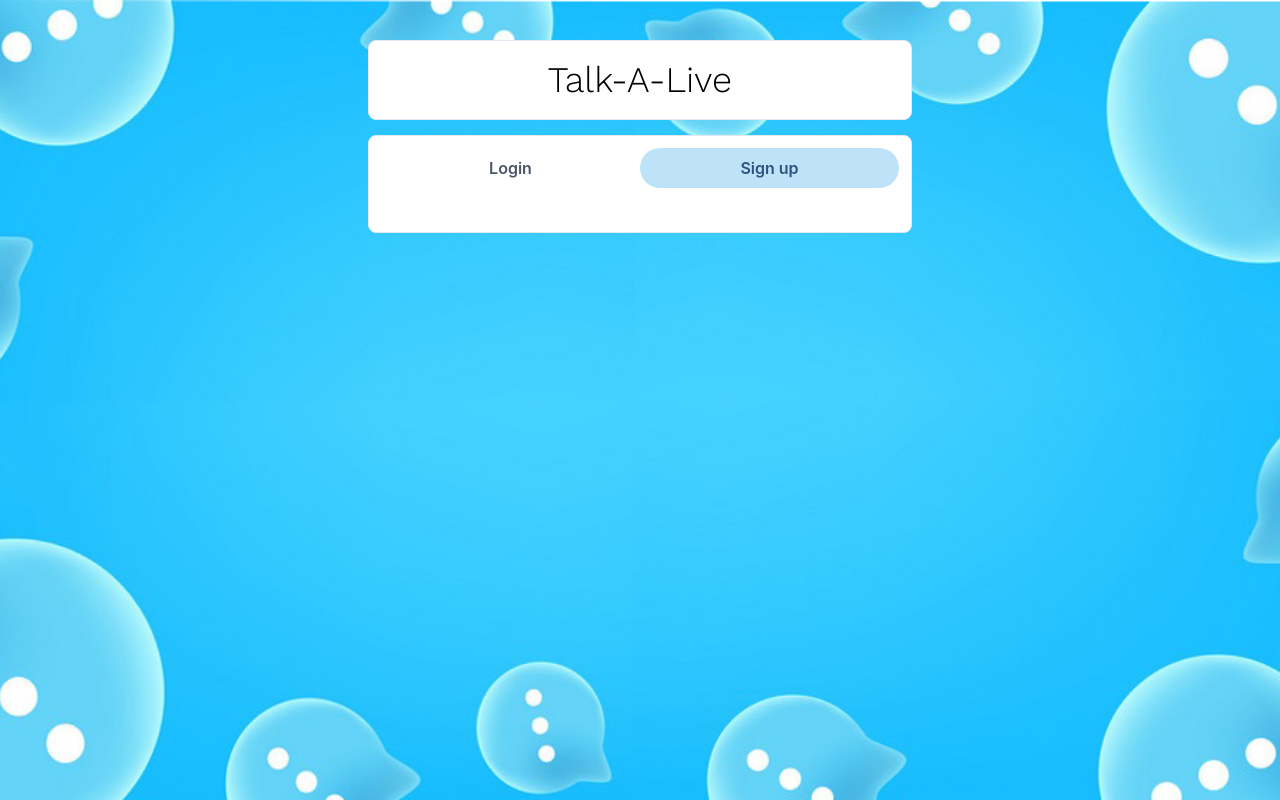
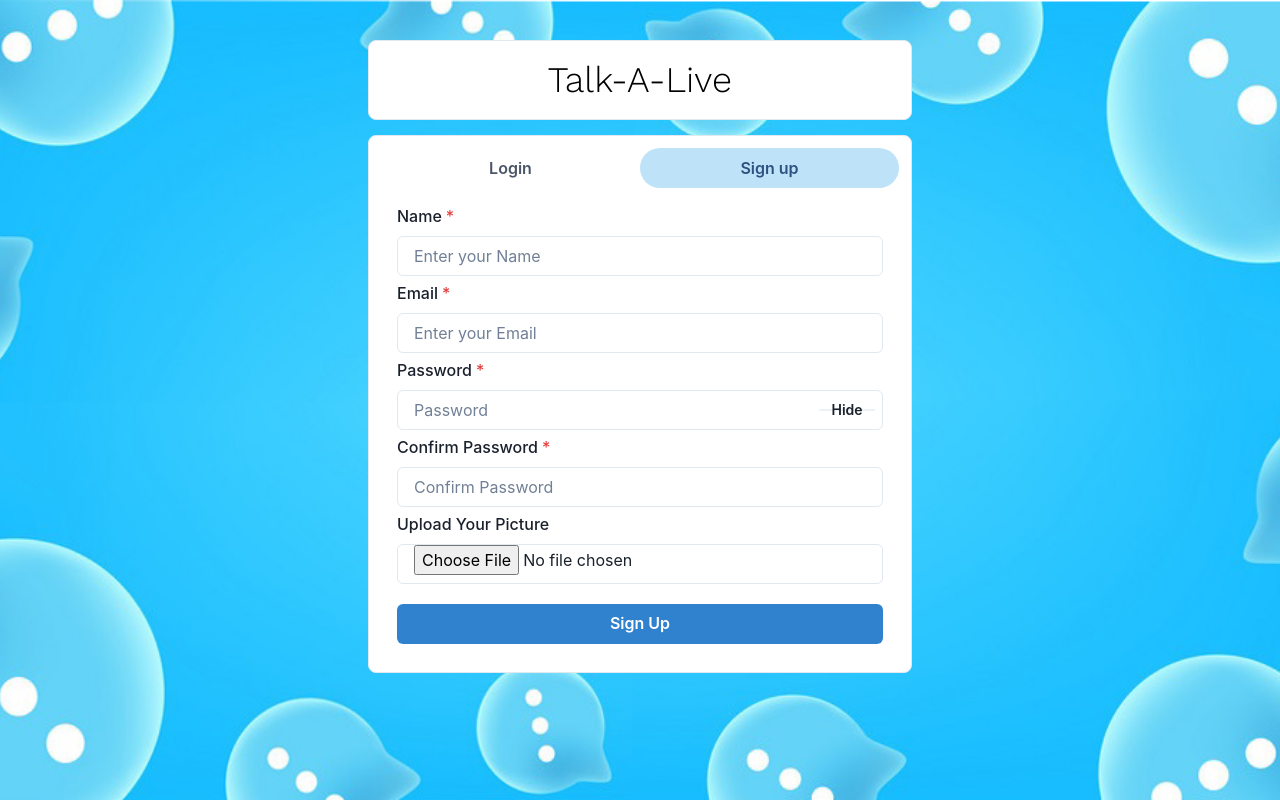
Before and after one commit to ankitsankhyan/Chatapp, a React (Create React App) app in the folder frontend/: page / in a window 1280 px wide. Both pictures are taken after a click on the tab "Sign up". Built offline with nearby package versions, Linux system fonts and the light colour scheme.

Commit message:
login sign up page complete

```diff
--- /dev/null
+++ b/frontend/src/components/Authentication/Login.js
@@ -0,0 +1,55 @@
+import React from 'react'
+import {FormLabel,Input, FormControl, VStack ,InputGroup,Button,InputRightElement} from '@chakra-ui/react'
+import { useState } from 'react';
+
+const Login = () => {
+    const [email, setEmail] = useState();
+    const [password, setPassword] = useState();
+    const [show, setshow] = useState('false');
+
+    const handleClick = ()=>{
+        setshow(!show);
+    }
+    const submitHandler = ()=>{
+
+    }
+  return (
+    <VStack>
+
+
+    <FormControl id='first-name' isRequired>
+        <FormLabel>
+          Email
+        </FormLabel>
+        <Input placeholder = 'Enter your Email'
+       onChange = {(e)=>{setEmail(e.target.value)}} ></Input>
+    </FormControl>
+
+    <FormControl id='first-name' isRequired >
+        <FormLabel>
+           Password
+        </FormLabel>
+        <InputGroup>
+        <Input placeholder = 'Password' type={!show?"password":"text"}
+       onChange = {(e)=>{setPassword(e.target.value)}} ></Input>
+
+       <InputRightElement width="4.5rem">
+       <Button h='1.75' size='sm' onClick={handleClick}>
+         {show?"Hide":"show"}
+       </Button>
+       </InputRightElement></InputGroup>
+
+    </FormControl>
+
+    <Button colorScheme={"blue"}
+    width="100%"
+    marginTop={'15px'}
+    onClick={submitHandler}
+    >
+     Login
+    </Button>
+    </VStack>
+  )
+}
+
+export default Login
--- /dev/null
+++ b/frontend/src/components/Authentication/signup.js
@@ -0,0 +1,81 @@
+import {FormLabel,Input, FormControl, VStack ,InputGroup,Button,InputRightElement} from '@chakra-ui/react'
+import React from 'react'
+import { useState } from 'react';
+const Signup = () => {
+    const [show, setshow] = useState('false');
+    const [name, setName] = useState();
+    const [email, setEmail] = useState();
+    const [password, setPassword] = useState();
+    const [confirmpassword, setConfirmPassword] = useState();
+    const [pic, setPic] = useState();
+
+    const handleClick = ()=>{
+        setshow(!show);
+    }
+    const submitHandler = ()=>{
+
+    }
+  return (
+
+   <VStack spacing={'5px'}>
+    <FormControl id='first-name' isRequired>
+        <FormLabel>
+            Name
+        </FormLabel>
+        <Input placeholder = 'Enter your Name'
+       onChange = {(e)=>{setName(e.target.value)}} ></Input>
+    </FormControl>
+
+    <FormControl id='first-name' isRequired>
+        <FormLabel>
+          Email
+        </FormLabel>
+        <Input placeholder = 'Enter your Email'
+       onChange = {(e)=>{setEmail(e.target.value)}} ></Input>
+    </FormControl>
+
+    <FormControl id='first-name' isRequired >
+        <FormLabel>
+           Password
+        </FormLabel>
+        <InputGroup>
+        <Input placeholder = 'Password' type={!show?"password":"text"}
+       onChange = {(e)=>{setPassword(e.target.value)}} ></Input>
+
+       <InputRightElement width="4.5rem">
+       <Button h='1.75' size='sm' onClick={handleClick}>
+         {show?"Hide":"show"}
+       </Button>
+       </InputRightElement></InputGroup>
+
+    </FormControl>
+
+    <FormControl id='first-name' isRequired>
+        <FormLabel>
+           Confirm Password
+        </FormLabel>
+        <Input placeholder = 'Confirm Password' type={'password'}
+       onChange = {(e)=>{setConfirmPassword(e.target.value)}} ></Input>
+    </FormControl>
+
+    <FormControl id='pic'>
+        <FormLabel>
+          Upload Your Picture
+        </FormLabel>
+        <Input placeholder = 'Confirm Password' type={'file'}
+       onChange = {(e)=>{setConfirmPassword(e.target.value)}} ></Input>
+    </FormControl>
+
+
+    <Button colorScheme={"blue"}
+    width="100%"
+    marginTop={'15px'}
+    onClick={submitHandler}
+    >
+    Sign Up
+    </Button>
+   </VStack>
+  )
+}
+
+export default Signup
--- a/frontend/src/pages/HomePage.js
+++ b/frontend/src/pages/HomePage.js
@@ -1,9 +1,11 @@
-import React from 'react'
-import { Container,Box,Text ,Center} from '@chakra-ui/react'
-import { Tabs, TabList, TabPanels, Tab, TabPanel } from '@chakra-ui/react'
+import React from "react";
+import { Container, Box, Text, Center } from "@chakra-ui/react";
+import { Tabs, TabList, TabPanels, Tab, TabPanel } from "@chakra-ui/react";
+import Signup from "../components/Authentication/signup";
+import Login from "../components/Authentication/Login";
 const HomePage = () => {
   return (
-    <Container maxW = 'xl' centerContent>
+    <Container maxW="xl" centerContent>
       <Box
         d="flex"
         justifyContent="center"
@@ -15,7 +17,14 @@ const HomePage = () => {
         borderWidth="1px"
         centerContent
       >
-        <Center fontSize="4xl" fontFamily = "work sans" color="black" centerContent>Talk-A-Live</Center>
+        <Center
+          fontSize="4xl"
+          fontFamily="work sans"
+          color="black"
+          centerContent
+        >
+          Talk-A-Live
+        </Center>
       </Box>
       <Box
         d="flex"
@@ -23,30 +32,27 @@ const HomePage = () => {
         p={3}
         bg="white"
         w="100%"
-
         borderRadius="lg"
         borderWidth="1px"
         centerContent
       >
-<Tabs variant='soft-rounded' >
+        <Tabs variant="soft-rounded">
           <TabList>
             <Tab width="50%">Login</Tab>
             <Tab width={"50%"}>Sign up</Tab>
           </TabList>
           <TabPanels>
             <TabPanel>
-  {/* login in component */}
+              <Login />
             </TabPanel>
             <TabPanel>
-      {/* sign up */}
+              <Signup />
             </TabPanel>
           </TabPanels>
         </Tabs>
+      </Box>
+    </Container>
+  );
+};
 
-      </Box>
-
-    </Container>
-  )
-}
-
-export default HomePage
+export default HomePage;
```
Lines whose indentation alone changed are shown as unchanged.
